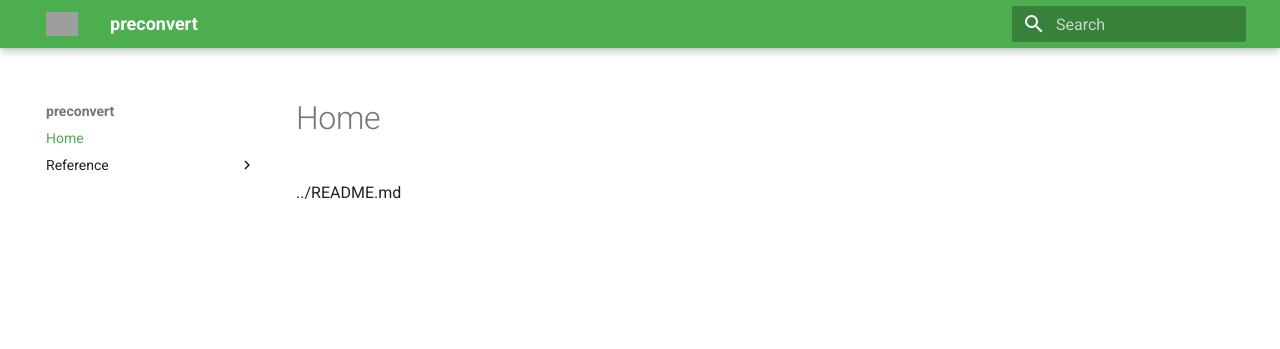
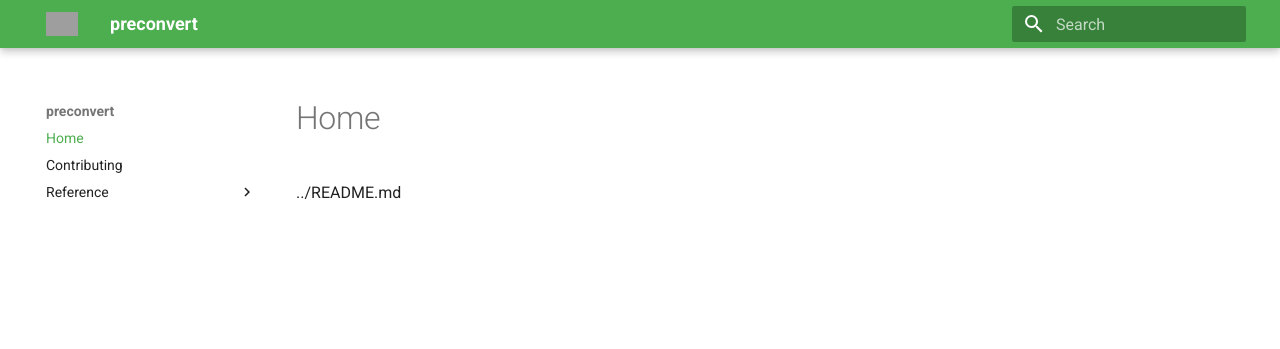
Before and after one commit to timothycrosley/preconvert, an MkDocs documentation site: the page built from docs/index.md, in a window 1280 px wide. Shown: the top 349 px of the page. Built offline with MkDocs 1.6.1 and Material for MkDocs 9.7.7, drawn with Linux system fonts in a browser that asks for light colours; grey boxes are pictures that could not be loaded.

Commit message:
Add contributing guide to mkdocs

```diff
--- a/mkdocs.yml
+++ b/mkdocs.yml
@@ -9,6 +9,7 @@ theme:
 
 nav:
     - Home: index.md
+    - Contributing: CONTRIBUTING.md
     - Reference:
         - Preconvert: 'preconvert/index.md'
         - Convert: 'preconvert/convert.md'
```
Also changed, not shown: docs/CONTRIBUTING.md (added, +1 -0 lines).
